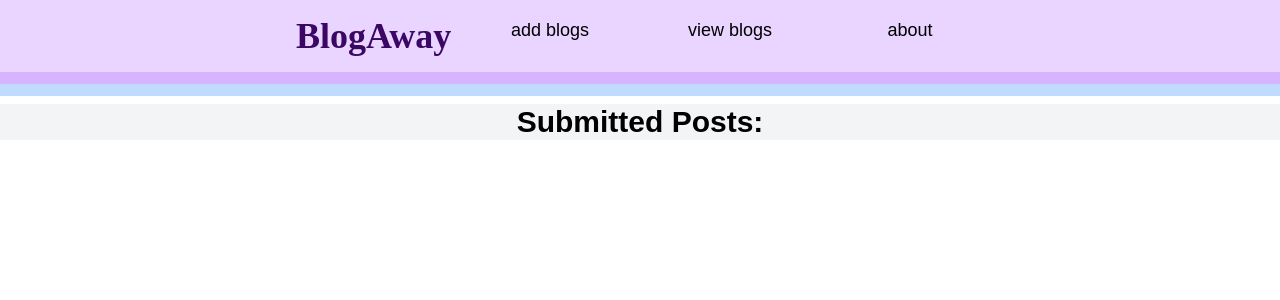
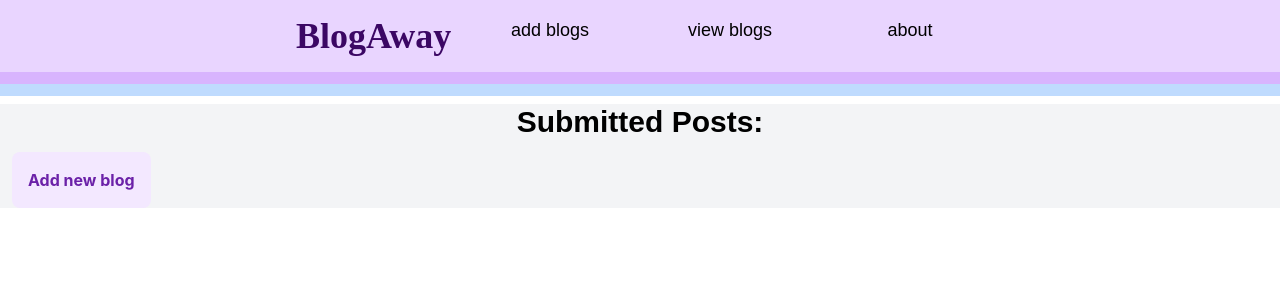
Before and after one commit to mariyabaig/blogs, a React (Create React App) app: page /list in a window 1280 px wide. Shown: the top 300 px of the page. Built offline with nearby package versions, Linux system fonts and the light colour scheme.

Commit message:
Navigation added to add a new blog

```diff
--- a/src/pages/List.js
+++ b/src/pages/List.js
@@ -1,152 +1,4 @@
-// import React, { useState } from "react";
-// import { useDispatch, useSelector } from "react-redux";
-// import { deletePost, editPost } from "../state/action-creators/index";
-// import { FontAwesomeIcon } from "@fortawesome/react-fontawesome";
-// import { faThumbsUp as solidThumbsUp } from "@fortawesome/free-solid-svg-icons";
-// import { faThumbsUp as regularThumbsUp } from "@fortawesome/free-regular-svg-icons";
-// import { useNavigate } from "react-router-dom";
 
-// const List = () => {
-//   const navigate = useNavigate();
-//   const posts = useSelector((state) => state.blogReducer.posts);
-//   const dispatch = useDispatch();
-
-//   const [editMode, setEditMode] = useState(false);
-//   const [editedIndex, setEditedIndex] = useState(null);
-//   const [editedTitle, setEditedTitle] = useState("");
-//   const [editedCategory, setEditedCategory] = useState("");
-//   const [editedContext, setEditedContext] = useState("");
-
-//   const handleDeletePost = (index) => {
-//     dispatch(deletePost(index));
-//   };
-
-//   const handleEditPost = (index) => {
-//     setEditMode(true);
-//     setEditedIndex(index);
-//     const post = posts[index];
-//     setEditedTitle(post.title);
-//     setEditedCategory(post.category);
-//     setEditedContext(post.context);
-//   };
-
-//   const handleSaveEdit = () => {
-//     console.log("Edited Index:", editedIndex);
-//     console.log("Edited Title:", editedTitle);
-//     console.log("Edited Category:", editedCategory);
-//     console.log("Edited Context:", editedContext);
-//     dispatch(editPost(editedIndex, editedTitle, editedCategory, editedContext));
-//     setEditMode(false);
-//     setEditedIndex(null);
-//     setEditedTitle("");
-//     setEditedCategory("");
-//     setEditedContext("");
-//   };
-
-//   const handleCancelEdit = () => {
-//     setEditMode(false);
-//     setEditedIndex(null);
-//     setEditedTitle("");
-//     setEditedCategory("");
-//     setEditedContext("");
-//   };
-//   const [likedPosts, setLikedPosts] = useState([]);
-
-//   const handleToggleLike = (index) => {
-//     if (likedPosts.includes(index)) {
-//       setLikedPosts(likedPosts.filter((likedIndex) => likedIndex !== index));
-//     } else {
-//       setLikedPosts([...likedPosts, index]);
-//     }
-//   };
-
-//   return (
-//     <>
-//       <div className="h-screen bg-gray-100">
-//         <h2 className="text-xl font-bold mb-2">Submitted Posts:</h2>
-//         {posts && posts.length > 0 && (
-//           <div className="mt-4 grid grid-cols-2 gap-2">
-//             <ul>
-//               {posts.map((post, index) => (
-//                 <li
-//                   key={index}
-//                   className="m-4 p-8 rounded-md shadow-md bg-white"
-//                 >
-//                   {editMode && index === editedIndex ? (
-//                     <>
-//                       <input
-//                         type="text"
-//                         value={editedTitle}
-//                         onChange={(e) => setEditedTitle(e.target.value)}
-//                         className="mb-2 px-2 py-1 rounded border"
-//                       />
-//                       <input
-//                         type="text"
-//                         value={editedCategory}
-//                         onChange={(e) => setEditedCategory(e.target.value)}
-//                         className="mb-2 px-2 py-1 rounded border"
-//                       />
-//                       <input
-//                         type="text"
-//                         value={editedContext}
-//                         onChange={(e) => setEditedContext(e.target.value)}
-//                         className="mb-2 px-2 py-1 rounded border"
-//                       />
-//                       <button
-//                         className="m-2 bg-blue-500 p-3 rounded text-white shadow-sm"
-//                         onClick={handleSaveEdit}
-//                       >
-//                         Save
-//                       </button>
-
-//                       <button
-//                         className="m-2 bg-blue-500 p-3 rounded text-white shadow-sm"
-//                         onClick={handleCancelEdit}
-//                       >
-//                         Cancel
-//                       </button>
-//                     </>
-//                   ) : (
-//                     <>
-//                       <h3 className="text-lg font-bold">Title: {post.title}</h3>
-//                       <p className="text-lg">Category: {post.category}</p>
-//                       <p className="text-lg">Context: {post.context}</p>
-//                       <button
-//                         className="m-2 bg-blue-500 p-3 rounded text-white shadow-sm"
-//                         onClick={() => handleEditPost(index)}
-//                       >
-//                         Edit
-//                       </button>
-//                       <button
-//                         className="m-2 bg-blue-500 p-3 rounded text-white shadow-sm"
-//                         onClick={() => handleDeletePost(index)}
-//                       >
-//                         Delete
-//                       </button>
-//                       <button
-//                         className="m-2 bg-blue-500 p-3 rounded text-white shadow-sm"
-//                         onClick={() => handleToggleLike(index)}
-//                       >
-//                         {likedPosts.includes(index) ? (
-//                           <FontAwesomeIcon icon={solidThumbsUp} />
-//                         ) : (
-//                           <FontAwesomeIcon icon={regularThumbsUp} />
-//                         )}
-//                         Like
-//                       </button>
-//                     </>
-//                   )}
-//                 </li>
-//               ))}
-//             </ul>
-//           </div>
-//         )}
-//       </div>
-//     </>
-//   );
-// };
-
-// export default List;
 import React, { useState } from "react";
 import { useDispatch, useSelector } from "react-redux";
 import { deletePost, editPost } from "../state/action-creators/index";
@@ -212,6 +64,7 @@ const List = () => {
     <>
       <div className=" bg-gray-100">
         <h2 className="text-3xl font-bold m-2 flex justify-center font-karla">Submitted Posts:</h2>
+        <button className="bg-purple-100 p-4 text-purple-800 font-bold rounded-lg block m-3" onClick={()=>navigate("/addblogs")}>Add new blog</button>
         {posts && posts.length > 0 && (
           <div className="mt-4 grid sm:grid-cols-2">
             <ul>
```
